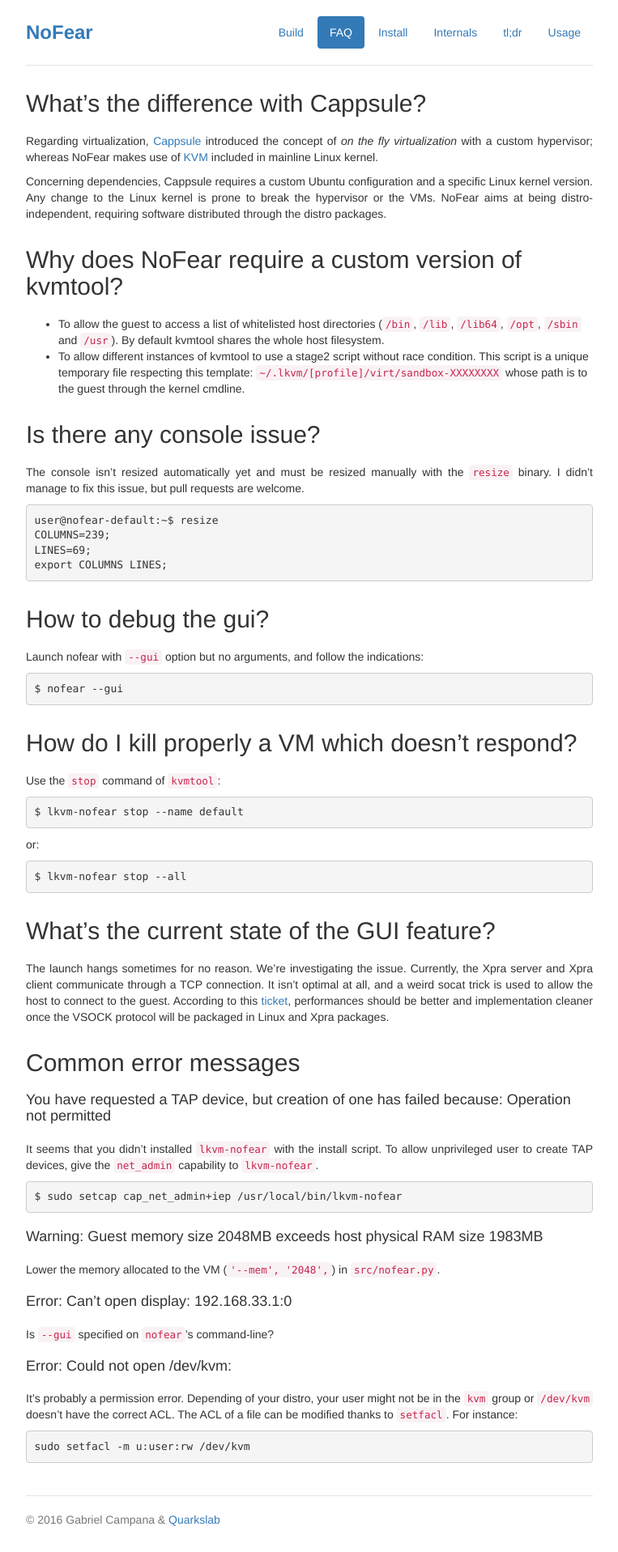
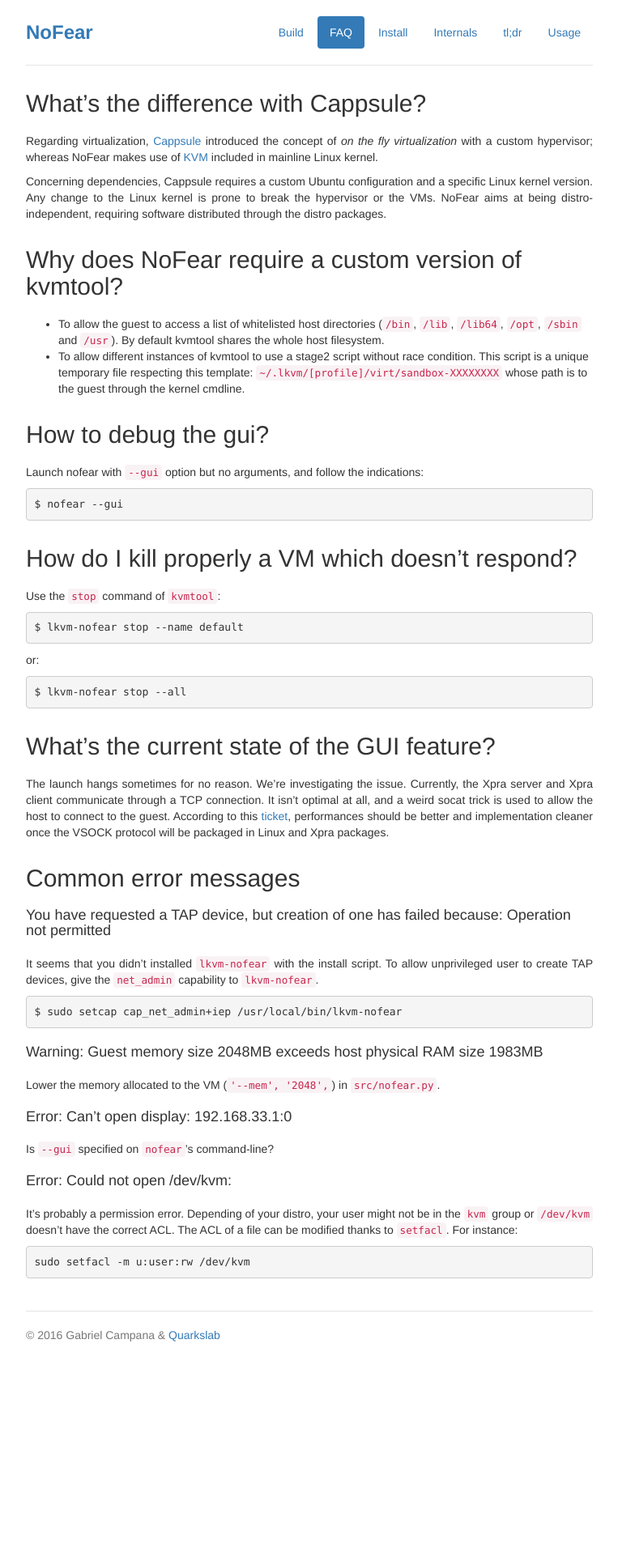
Before and after one commit to cappsule/nofear, a Jekyll site: the page built from docs/faq.md, in a window 1280 px wide. Shown: the whole page at 81% size, without its empty margins (258-1021 px from the left). Built offline with Jekyll 4.4.1, drawn with Linux system fonts in a browser that asks for light colours; after the commit the page ends 1689 px from its top, so only the background shows below that.

Commit message:
Use virtio-console instead of 8250 serial console

```diff
--- a/docs/faq.md
+++ b/docs/faq.md
@@ -27,19 +27,6 @@
   condition. This script is a unique temporary file respecting this template:
   `~/.lkvm/[profile]/virt/sandbox-XXXXXXXX` whose path is to the guest through
   the kernel cmdline.
-
-
-
-## Is there any console issue?
-
-The console isn't resized automatically yet and must be resized manually with
-the `resize` binary. I didn't manage to fix this issue, but pull requests are
-welcome.
-
-    user@nofear-default:~$ resize
-    COLUMNS=239;
-    LINES=69;
-    export COLUMNS LINES;
 
 
 
--- a/src/nofear.py
+++ b/src/nofear.py
@@ -273,10 +273,11 @@
         'lkvm-nofear', 'run',
 	'--kernel', os.path.join(NOFEAR_DIR, 'bzImage'),
 	'--mem', '2048',
-	'--params', 'quiet sandbox={}'.format(script.get_tmpname()),
+	'--params', 'console=hvc0 quiet sandbox={}'.format(script.get_tmpname()),
 	'--disk', profile.name,
         #'--network', 'mode=user,guest_mac=02:15:15:15:15:15',
         '--network', 'mode=tap,guest_mac=02:15:15:15:13:37',
+        '--console', 'virtio',
     ]
 
     if shared_folder:
```
